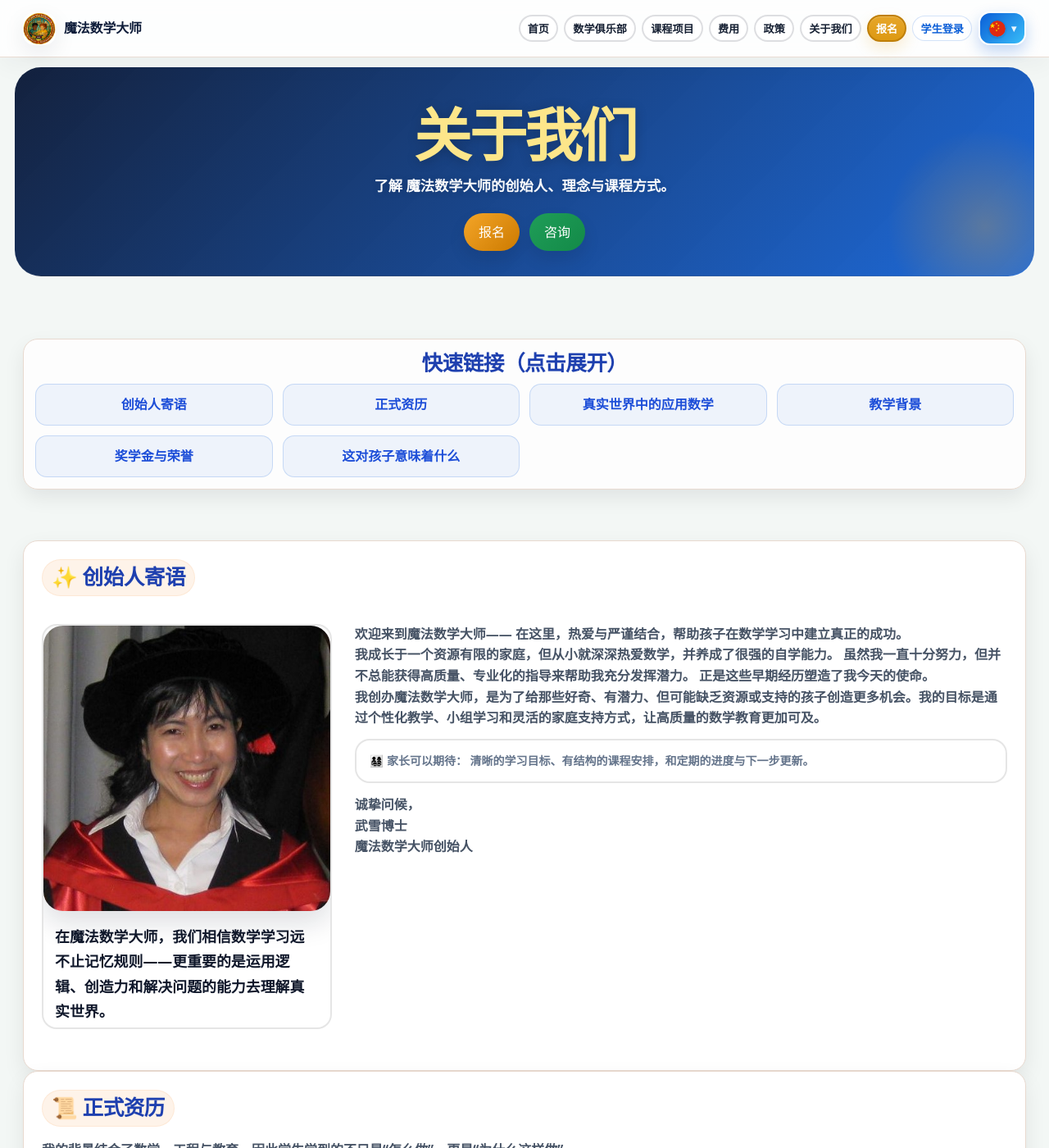
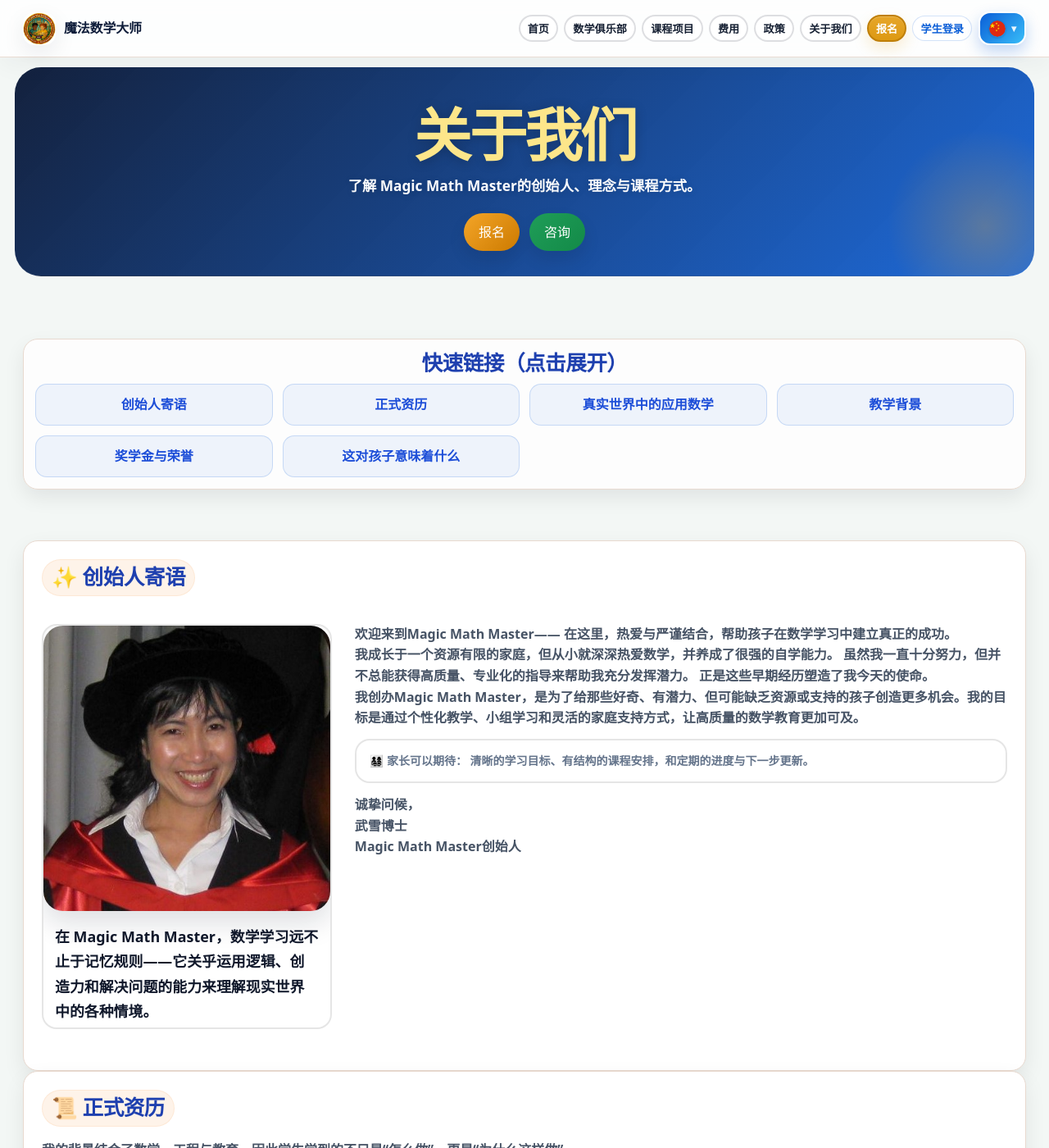
Before and after one commit to 3aMAuVn/Final3lan38, a Jekyll site: the page built from cn/about.html, in a window 1280 px wide and 1400 px high. Shown: the whole window at 82% size. Built offline with Jekyll 4.4.1, drawn with Linux system fonts in a browser that asks for light colours.

Commit message:
Update about.html

```diff
--- a/cn/about.html
+++ b/cn/about.html
@@ -1,13 +1,13 @@
 ---
 layout: page
-title: 关于我们
-description: 认识 魔法数学大师的创始人与教学理念。
+title: 关于我们| Magic Math Master
+description: 认识 Magic Math Master的创始人与教学理念。
 lang: zh
 nav_key: main_cn
 body_class: page-about page-cn
 show_page_hero: true
 hero_title: 关于我们
-hero_subtitle: 了解 魔法数学大师的创始人、理念与课程方式。
+hero_subtitle: 了解 Magic Math Master的创始人、理念与课程方式。
 permalink: /cn/about.html
 ---
 <main>
@@ -35,13 +35,13 @@ permalink: /cn/about.html
 <div class="founder-message-layout">
  <div class="founder-message-layout__media">
  <figure class="founder-photo founder-photo--column">
-  <img src="{{ '/assets/founder.jpg' | relative_url }}" alt="魔法数学大师创始人 武雪博士" />
-  <figcaption class="founder-photo__caption founder-photo__caption--lead">在魔法数学大师，我们相信数学学习远不止记忆规则——更重要的是运用逻辑、创造力和解决问题的能力去理解真实世界。</figcaption>
+  <img src="{{ '/assets/founder.jpg' | relative_url }}" alt="Magic Math Master 创始人 Tuyet Vu 博士" />
+  <figcaption class="founder-photo__caption founder-photo__caption--lead">在 Magic Math Master，数学学习远不止于记忆规则——它关乎运用逻辑、创造力和解决问题的能力来理解现实世界中的各种情境。</figcaption>
  </figure>
  </div>
  <div class="founder-message-layout__content">
 <p class="section-sub">
-    欢迎来到魔法数学大师—— 在这里，热爱与严谨结合，帮助孩子在数学学习中建立真正的成功。
+    欢迎来到Magic Math Master—— 在这里，热爱与严谨结合，帮助孩子在数学学习中建立真正的成功。
    </p>
 <p class="section-sub">
     我成长于一个资源有限的家庭，但从小就深深热爱数学，并养成了很强的自学能力。
@@ -49,7 +49,7 @@ permalink: /cn/about.html
     正是这些早期经历塑造了我今天的使命。
    </p>
 <p class="section-sub">
-    我创办魔法数学大师，是为了给那些好奇、有潜力、但可能缺乏资源或支持的孩子创造更多机会。我的目标是通过个性化教学、小组学习和灵活的家庭支持方式，让高质量的数学教育更加可及。
+    我创办Magic Math Master，是为了给那些好奇、有潜力、但可能缺乏资源或支持的孩子创造更多机会。我的目标是通过个性化教学、小组学习和灵活的家庭支持方式，让高质量的数学教育更加可及。
    </p>
 <div class="note util-mt-12">
     👨‍👩‍👧‍👦 <strong>家长可以期待：</strong> 清晰的学习目标、有结构的课程安排，和定期的进度与下一步更新。
@@ -57,7 +57,7 @@ permalink: /cn/about.html
 <p class="section-sub util-mt-14">
     诚挚问候，<br/>
 <strong>武雪博士</strong><br/>
-    魔法数学大师创始人
+    Magic Math Master创始人
    </p>
 </div>
  </div>
```
